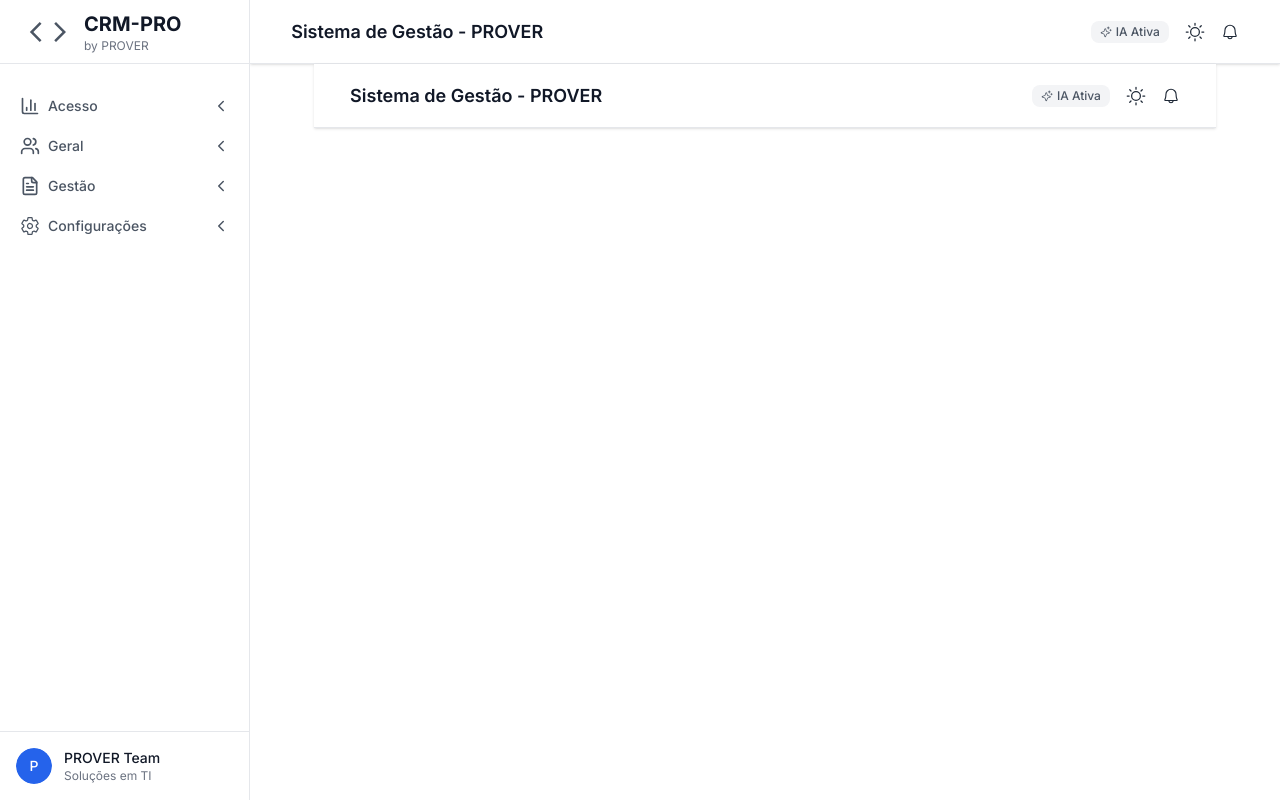
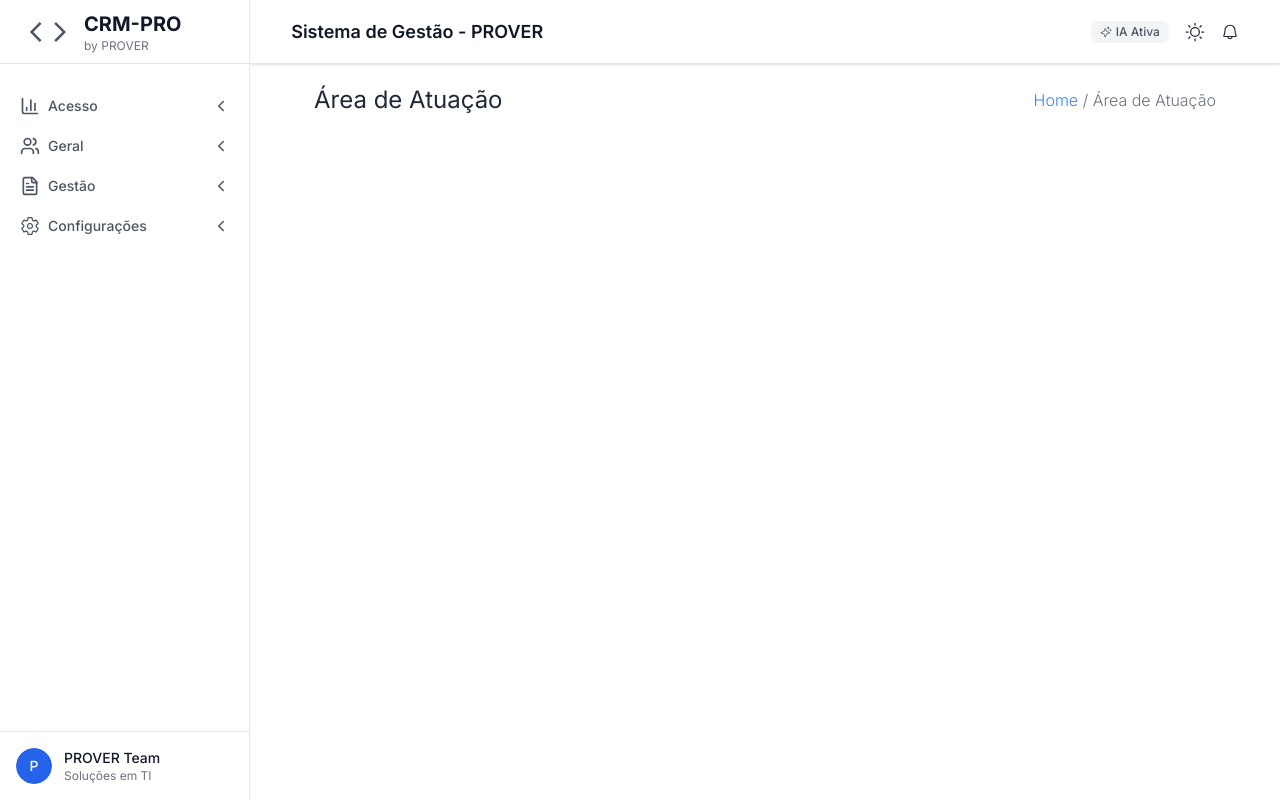
Before and after one commit to Brenobn/CRM-Prover-Web, a React (Vite) app: page /configuracoes/area-de-atuacao in a window 1280 px wide. Built offline with nearby package versions, Linux system fonts and the light colour scheme.

Commit message:
Adding some styles to the page

```diff
--- a/src/pages/ActivityArea.tsx
+++ b/src/pages/ActivityArea.tsx
@@ -1,9 +1,12 @@
-import { Header } from "../components/header";
-
 export function ActitvityArea() {
   return(
-    <div>
-      <Header />
-    </div>
+    <section>
+      <header className="flex items-center justify-between mt-5">
+        <h1 className="text-2xl font-normal text-gray-150 dark:text-gray-75">Área de Atuação</h1>
+        <div className="inline-flex text-center gap-1">
+          <a href="#" className="text-blue-500 font-light">Home <span className="text-gray-90">/ Área de Atuação</span></a>
+        </div>
+      </header>
+    </section>
   );
 }
```
